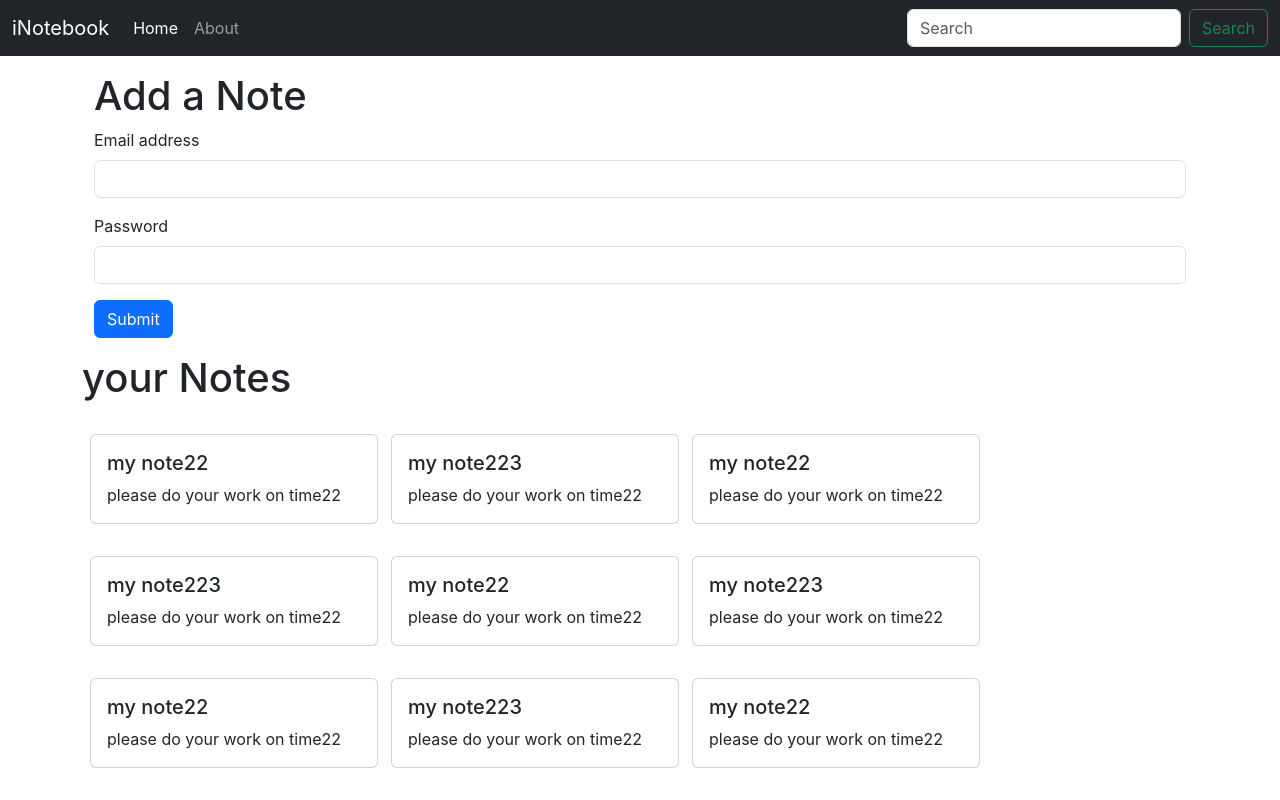
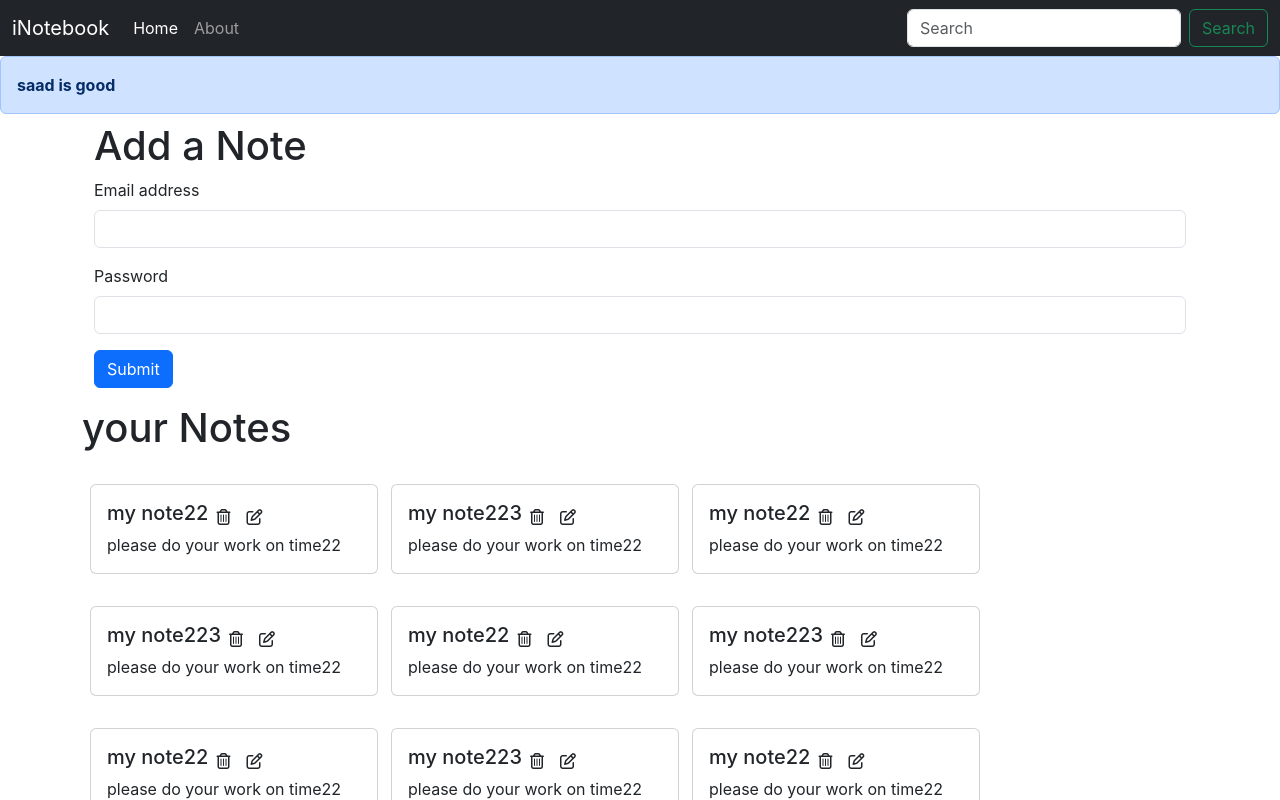
Before and after one commit to saad2999/inotebookProjectReact, a React (Create React App) app: page / in a window 1280 px wide. Shown: the top 800 px of the page. Built offline with nearby package versions, Linux system fonts and the light colour scheme.

Commit message:
video 62 completed edit delete button added

```diff
--- a/public/index.html
+++ b/public/index.html
@@ -32,6 +32,7 @@
   <body>
     <noscript>You need to enable JavaScript to run this app.</noscript>
     <div id="root"></div>
+    <script src="https://kit.fontawesome.com/9310ea7846.js" crossorigin="anonymous"></script>
     <!--
       This HTML file is a template.
       If you open it directly in the browser, you will see an empty page.
--- a/src/App.css
+++ b/src/App.css
@@ -36,3 +36,6 @@
     transform: rotate(360deg);
   }
 }
+i{
+  cursor: pointer;
+}
--- a/src/App.js
+++ b/src/App.js
@@ -1,5 +1,6 @@
 import './App.css';
 import About from './components/About';
+import Alert from './components/Alert';
 import Home from './components/Home';
 import Navbar from './components/Navbar';
 import NoteState from './Context/notes/NoteState';
@@ -11,6 +12,7 @@ function App() {
     <NoteState>
      <Router>
       <Navbar/>
+      <Alert message="saad is good"/>
       <div className="container">
       <Routes>
 
--- a/src/Context/notes/NoteState.js
+++ b/src/Context/notes/NoteState.js
@@ -5,7 +5,7 @@ const NoteState=(props)=>{
 
     const Intialnotes=[
         {
-          "_id": "649b18e4c9a068003092950e",
+          "_id": "649b18e34c9a068003092950e",
           "user": "649b1851c9a0680030929508",
           "title": "my note22",
           "description": "please do your work on time22",
@@ -14,7 +14,7 @@ const NoteState=(props)=>{
           "__v": 0
         },
         {
-          "_id": "649d516cae6c67fbf310cec6",
+          "_id": "649d5161cae6c67fbf310cec6",
           "user": "649b1851c9a0680030929508",
           "title": "my note223",
           "description": "please do your work on time22",
@@ -23,7 +23,7 @@ const NoteState=(props)=>{
           "__v": 0
         },
         {
-          "_id": "649b18e4c9a068003092950e",
+          "_id": "649b138e4c9a068003092950e",
           "user": "649b1851c9a0680030929508",
           "title": "my note22",
           "description": "please do your work on time22",
@@ -32,7 +32,7 @@ const NoteState=(props)=>{
           "__v": 0
         },
         {
-          "_id": "649d516cae6c67fbf310cec6",
+          "_id": "649d516cae6c67fbf310cec60",
           "user": "649b1851c9a0680030929508",
           "title": "my note223",
           "description": "please do your work on time22",
@@ -41,7 +41,7 @@ const NoteState=(props)=>{
           "__v": 0
         },
         {
-          "_id": "649b18e4c9a068003092950e",
+          "_id": "649b18e4c9a068003092950e1",
           "user": "649b1851c9a0680030929508",
           "title": "my note22",
           "description": "please do your work on time22",
@@ -50,7 +50,7 @@ const NoteState=(props)=>{
           "__v": 0
         },
         {
-          "_id": "649d516cae6c67fbf310cec6",
+          "_id": "649d516cae6c67fbf310cec62",
           "user": "649b1851c9a0680030929508",
           "title": "my note223",
           "description": "please do your work on time22",
@@ -59,7 +59,7 @@ const NoteState=(props)=>{
           "__v": 0
         },
         {
-          "_id": "649b18e4c9a068003092950e",
+          "_id": "649b18e4c9a068003092950e7",
           "user": "649b1851c9a0680030929508",
           "title": "my note22",
           "description": "please do your work on time22",
@@ -68,7 +68,7 @@ const NoteState=(props)=>{
           "__v": 0
         },
         {
-          "_id": "649d516cae6c67fbf310cec6",
+          "_id": "649d516cae6c67fbf310cec655",
           "user": "649b1851c9a0680030929508",
           "title": "my note223",
           "description": "please do your work on time22",
@@ -77,7 +77,7 @@ const NoteState=(props)=>{
           "__v": 0
         },
         {
-          "_id": "649b18e4c9a068003092950e",
+          "_id": "649b18e4c9a068003092950e44",
           "user": "649b1851c9a0680030929508",
           "title": "my note22",
           "description": "please do your work on time22",
@@ -86,7 +86,7 @@ const NoteState=(props)=>{
           "__v": 0
         },
         {
-          "_id": "649d516cae6c67fbf310cec6",
+          "_id": "649d516cae6c67fbf310cec6112",
           "user": "649b1851c9a0680030929508",
           "title": "my note223",
           "description": "please do your work on time22",
--- /dev/null
+++ b/src/components/Alert.js
@@ -0,0 +1,19 @@
+import React from 'react'
+
+function Alert(props) {
+    const captalize=(word)=>{
+        const lower = word.toLowerCase()
+        return lower.charAt(0).toUpperCase() + lower.slice(1)
+
+    }
+  return (
+  <div style={{ height:'50px'}}>
+         <div className="alert alert-primary" role="alert">
+      <strong> { props.message} </strong>
+      </div>
+
+</div>
+  )
+}
+
+export default Alert
--- a/src/components/Noteitem.js
+++ b/src/components/Noteitem.js
@@ -6,11 +6,17 @@ const NoteItem = (props) => {
         <div className='col-md-3 mx-2'>
 
 
-            <div class="card my-3" style={{width: "18rem"}}>
+            <div className="card my-3" style={{width: "18rem"}}>
 
-                    <div class="card-body">
-                        <h5 class="card-title">{note.title}</h5>
-                        <p class="card-text">{note.description}</p>
+                    <div className="card-body">
+                        <div className="d-flex align-items-center">
+                        <h5 className="card-title">{note.title}</h5>
+                        <i className='far fa-trash-alt mx-2'></i>
+                        <i className='far fa-edit mx-2'></i>
+                        </div>
+
+
+                        <p className="card-text">{note.description}</p>
 
                     </div>
             </div>
--- a/src/components/Notes.js
+++ b/src/components/Notes.js
@@ -13,7 +13,7 @@ function Notes() {
 
 
       {notes.map((note) => {
-        return <NoteItem note={note}/>
+        return <NoteItem key={note._id} note={note}/>
       })}
     </div>
     </>
```
